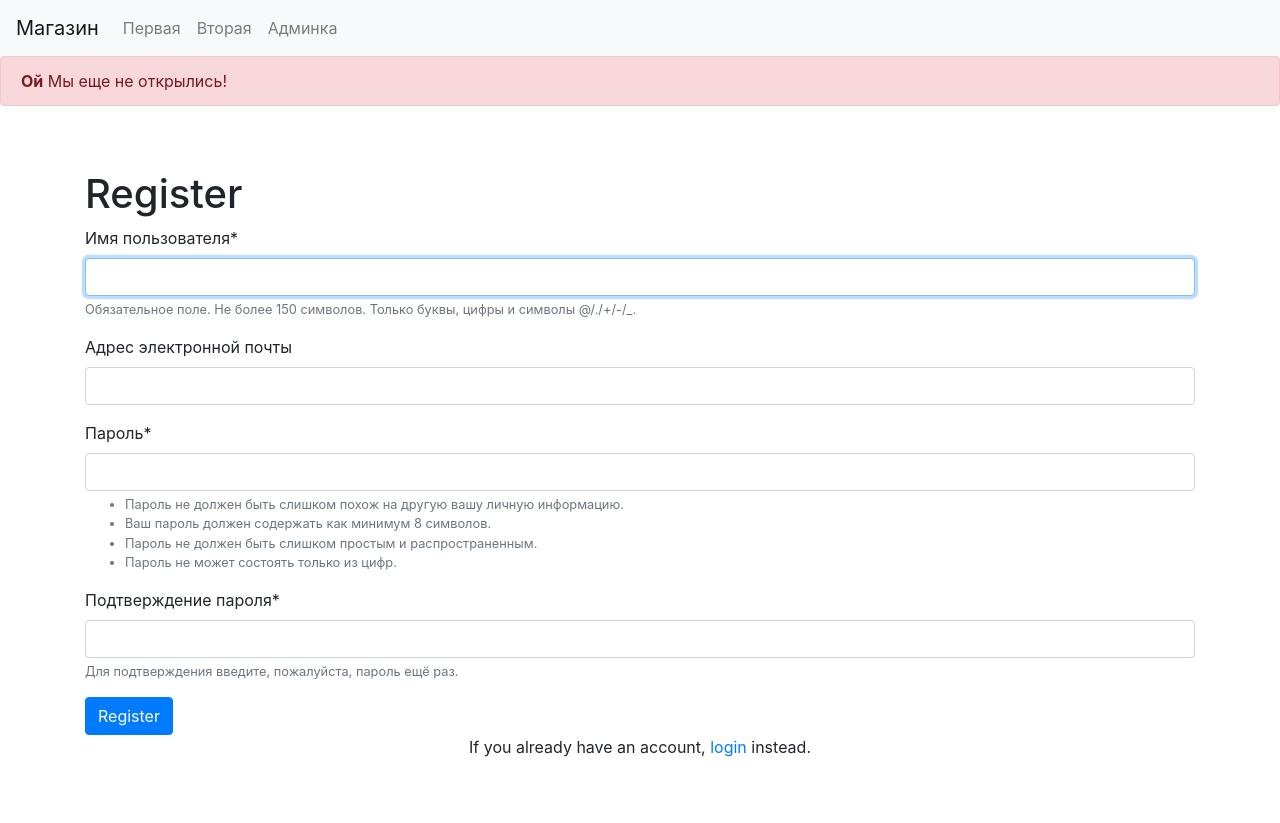
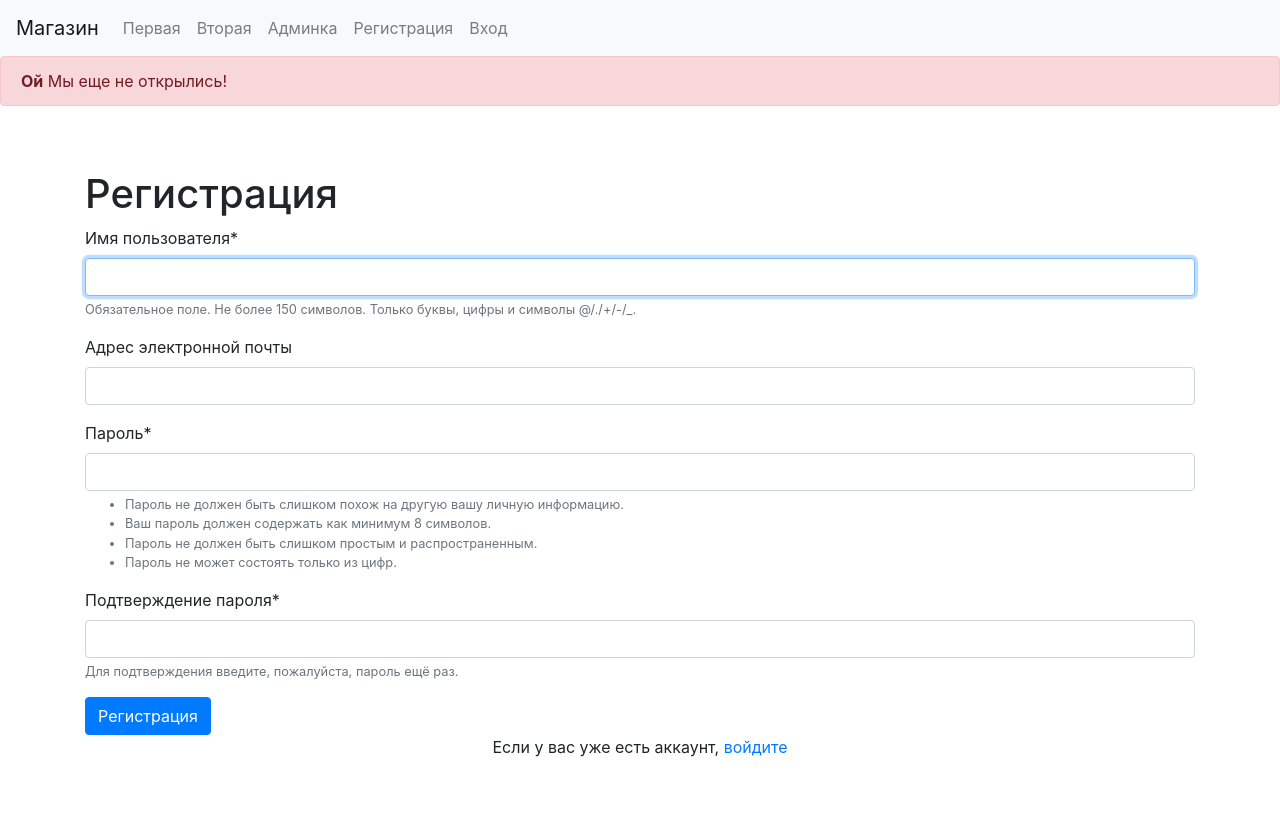
Before and after one commit to KCN6512/onlineshop, a Django app: template djangoshop/shopapp/templates/register.html in a window 1280 px wide. Run offline with Django 4.2, Linux system fonts and the light colour scheme; the template is opened without the code that fills it: values that come from a table or form of the project are taken from there, others are empty; some libraries are stand-ins or nearby versions.

Commit message:
complete registration added login view

```diff
--- a/djangoshop/shopapp/templates/base.html
+++ b/djangoshop/shopapp/templates/base.html
@@ -23,6 +23,12 @@
                 <li class="nav-item">
                     <a class="nav-link" href="{% url 'admin:index' %}">Админка</a>
                   </li>
+                  <li class="nav-item">
+                    <a class="nav-link" href="{% url 'register' %}">Регистрация</a>
+                  </li>
+                  <li class="nav-item">
+                    <a class="nav-link" href="{% url 'login' %}">Вход</a>
+                  </li>
               </ul>
             </div>
           </nav>
--- a/djangoshop/shopapp/templates/register.html
+++ b/djangoshop/shopapp/templates/register.html
@@ -3,12 +3,12 @@
 
 {% block content %}
 <div class="container py-5">
-	<h1>Register</h1>
+	<h1>Регистрация</h1>
 	<form method="POST">
 		{% csrf_token %}
 		{{ register_form|crispy }}
-		<button class="btn btn-primary" type="submit">Register</button>
+		<button class="btn btn-primary" type="submit">Регистрация</button>
 	</form>
-	<p class="text-center">If you already have an account, <a href="/login">login</a> instead.</p>
+	<p class="text-center">Если у вас уже есть аккаунт, <a href="/login">войдите</a></p>
 </div>
 {% endblock content %}
--- a/djangoshop/shopapp/urls.py
+++ b/djangoshop/shopapp/urls.py
@@ -1,11 +1,12 @@
 from django.urls import path
 
-from .views import HomeView, ProductView, UserRegistration
+from .views import HomeView, ProductView, UserRegistration, Login
 
 urlpatterns = [
     path('', HomeView.as_view(), name='home'),
     path('product/<int:product_code>/', ProductView.as_view(), name='product'),
-    path('register/', UserRegistration, name='registration'),
+    path('register/', UserRegistration, name='register'),
+    path('login', Login.as_view(), name='login')
 ]
 
 handler404 = 'shopapp.views.page_not_found'
```
Also changed, not shown: djangoshop/shopapp/views.py (+9 -8 lines).
